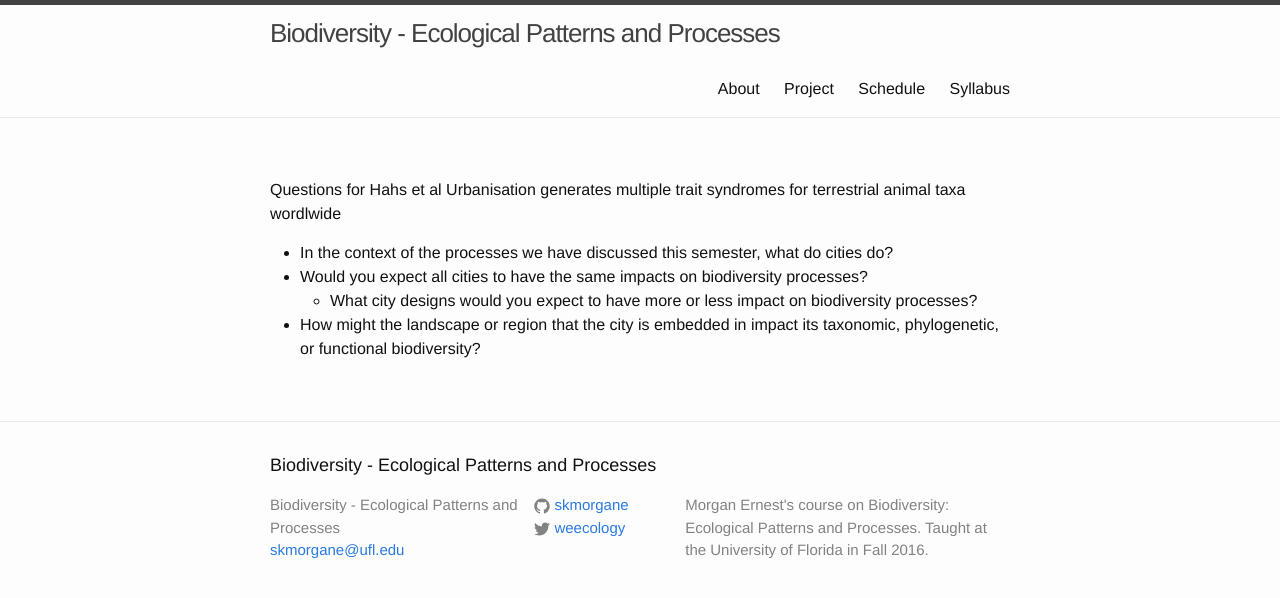
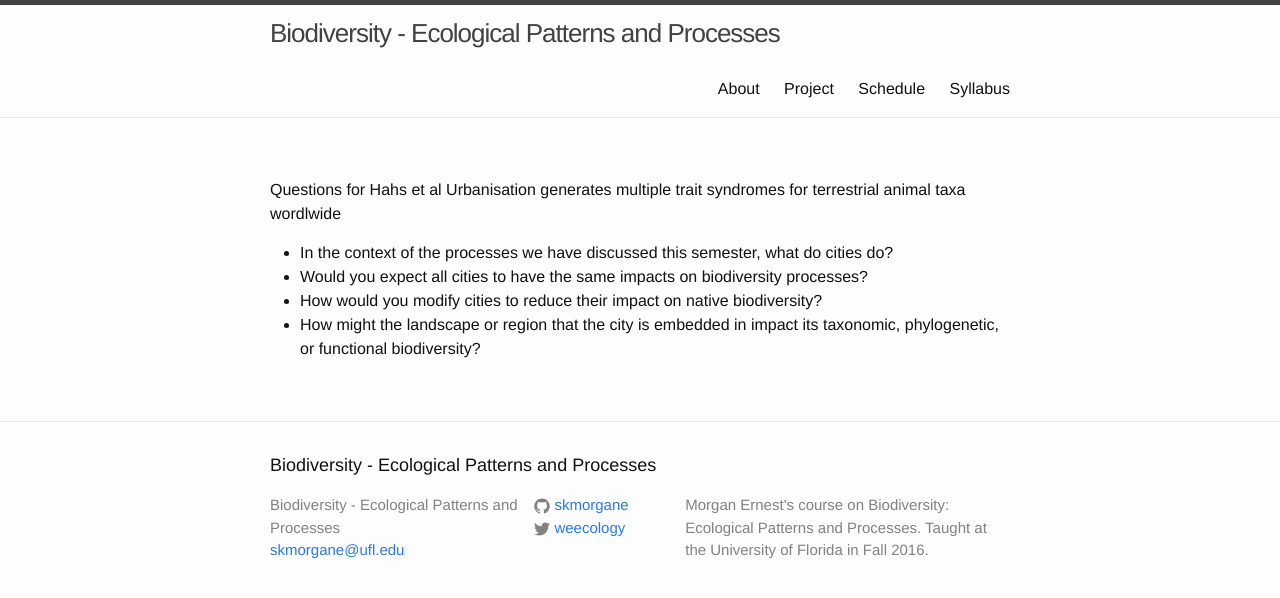
Before and after one commit to skmorgane/biodiversity-course, a Jekyll site: the page built from questions/Urbanization.md, in a window 1280 px wide. Shown: the top 598 px of the page. Built offline with Jekyll 4.4.1, drawn with Linux system fonts in a browser that asks for light colours; our own code applies the rules of GitHub Pages for plain Markdown files.

Commit message:
Urbanization.md fix question

```diff
--- a/questions/Urbanization.md
+++ b/questions/Urbanization.md
@@ -2,5 +2,5 @@ Questions for Hahs et al Urbanisation generates multiple trait syndromes for ter
 
 * In the context of the processes we have discussed this semester, what do cities do?
 * Would you expect all cities to have the same impacts on biodiversity processes?
-   * What city designs would you expect to have more or less impact on biodiversity processes?
+* How would you modify cities to reduce their impact on native biodiversity?
 * How might the landscape or region that the city is embedded in impact its taxonomic, phylogenetic, or functional biodiversity?
```
